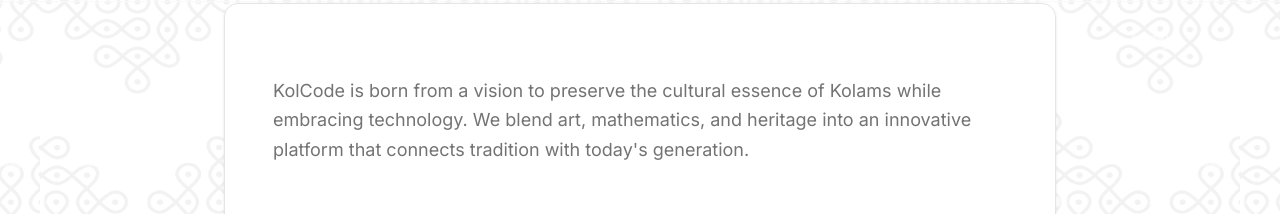
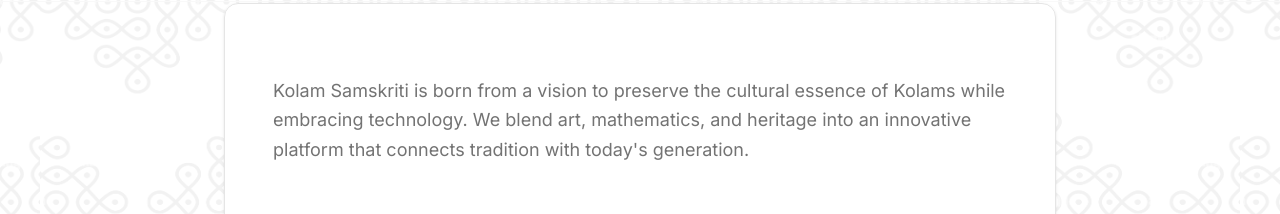
Before and after one commit to sajanimanimala/v0-kol-code-website-build1, a Next.js app: page /about in a window 1280 px wide. Shown: the part 199-413 px from the top of the page. Built offline with nearby package versions, Linux system fonts and the light colour scheme.

Commit message:
Update page.tsx

```diff
--- a/app/about/page.tsx
+++ b/app/about/page.tsx
@@ -14,7 +14,7 @@ export default function AboutPage() {
           <CardContent className="p-12">
             <div className="prose prose-lg max-w-none">
               <p className="text-lg leading-relaxed text-muted-foreground mb-8">
-                KolCode is born from a vision to preserve the cultural essence of Kolams while embracing technology. We
+                Kolam Samskriti is born from a vision to preserve the cultural essence of Kolams while embracing technology. We
                 blend art, mathematics, and heritage into an innovative platform that connects tradition with today's
                 generation.
               </p>
```
